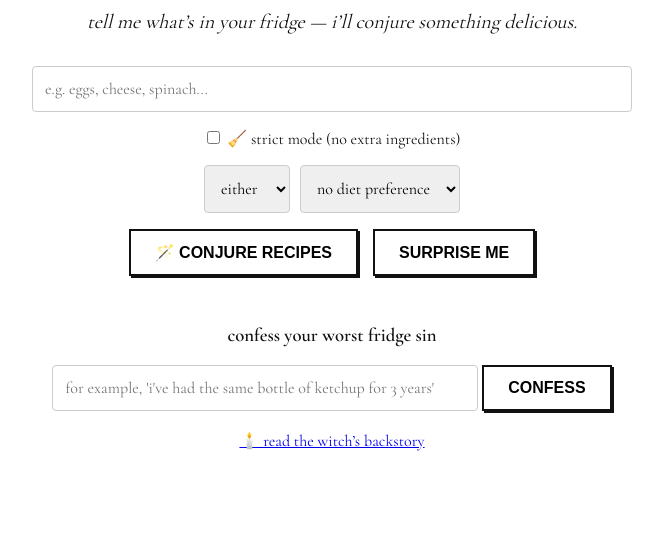
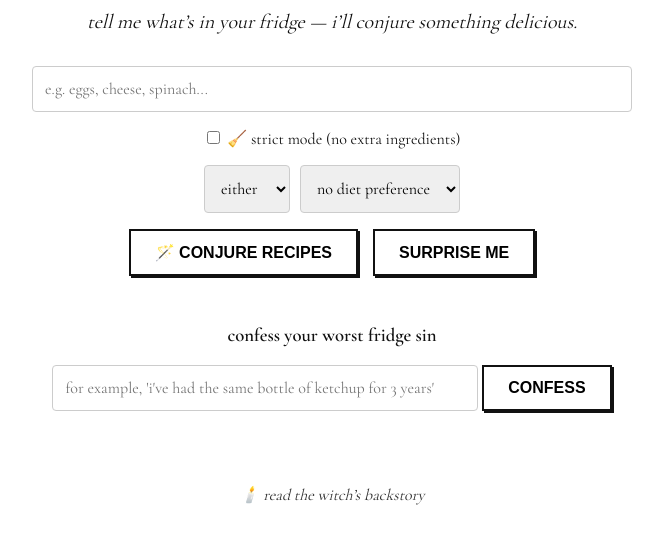
Before and after one commit to danielvella14/fridgewitch, a website: page public/index.html in a window 1280 px wide. Shown: the part 111-654 px from the top of the page, without its empty margins (308-971 px from the left). Drawn offline with nearby package versions, Linux system fonts and the light colour scheme.

Commit message:
Update style.css

```diff
--- a/public/style.css
+++ b/public/style.css
@@ -128,3 +128,17 @@ button:hover {
   font-style: italic;
   font-size: 1rem;
 }
+.back-link {
+  display: block;
+  margin-top: 4rem;
+  text-align: center;
+  font-style: italic;
+  font-size: 1rem;
+  text-decoration: none;
+  color: #333;
+}
+
+.back-link:hover {
+  color: black;
+  text-decoration: underline;
+}
```
